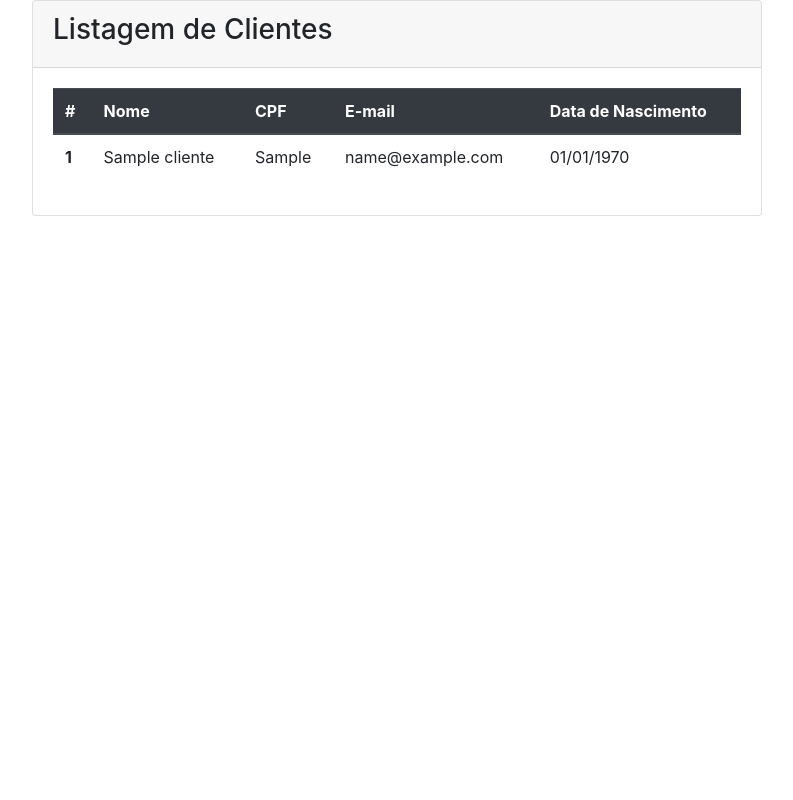
After one commit to UlissesRibeiro/estacio_php_banco, a PHP site: page /lista.php in a window 1280 px wide. The commit adds this page. Shown: the whole page, without its empty margins (53-846 px from the left). Run offline with PHP 8.4, Linux system fonts and the light colour scheme; tables that the repository leaves empty or names only in its code hold one stand-in row (values such as "Sample post").

Commit message:
termino do projeto

```diff
--- a/cfg/conecta.php
+++ b/cfg/conecta.php
@@ -1,10 +1,17 @@
 <?php
 
-$conn = new mysqli("localhost","root","ragnarok0","estacio");
+/***CONEXÃO COM O BD ***/
+//Constantes para armazenamento das variáveis de conexão.
+define('HOST', 'localhost');
+define('PORT', '3306');
+define('DBNAME', 'estacio');
+define('USER', 'root');
+define('PASSWORD', 'ragnarok0');
 
-if($conn->connect_error){
-    echo "Erro :" .$conn->connect_error;
-}
-else{
-    echo "Conexão efetuada com sucesso!";
-}
+try {
+    $conn = new PDO("mysql:host=". HOST . ";port=".PORT.";dbname=" . DBNAME . ";user=" . USER . ";password=" . PASSWORD);
+    //echo "Connected successfully";
+    }
+    catch (PDOException $e) {
+        //echo 'A conexão falhou e retorno a seguinte mensagem de erro: ' . $e->getMessage();
+    }
--- /dev/null
+++ b/lista.php
@@ -0,0 +1,66 @@
+<?php
+
+include_once 'cfg/conecta.php';
+
+/***PREPARAÇÃO E INSERÇÃO NO BANCO DE DADOS ***/
+$instrucaoSQL = "Select id_cliente, nome_cliente, cpf_cliente, email_cliente, data_nascimento_cliente From cliente";
+$resultSet = $conn->query($instrucaoSQL);
+?>
+
+<html>
+        <head>
+        <title>Formulário HTML - Cadastro de Clientes</title>
+        <meta charset="utf-8">
+        <meta http-equiv="X-UA-Compatible" content="IE=edge">
+        <meta name="viewport" content="width=device-width, initial-scale=1.0">
+        <!-- Bootstrap -->
+        <link href="https://stackpath.bootstrapcdn.com/bootstrap/4.5.0/css/bootstrap.min.css" rel="stylesheet" />
+    </head>
+<body>
+    <div class="container">
+        <div class="row">
+            <div class="col-md-12">
+                <div class="row">
+                    <div class="col-md-8">
+                        <div class="card">
+                            <div class="card-header">
+                                <h3>Listagem de Clientes</h3>
+                            </div>
+                        <div class="card-body">
+                            <table class="table">
+                                <thead class="thead-dark">
+                                    <tr>
+                                        <th scope="col">#
+                                        <th scope="col">Nome
+                                        <th scope="col">CPF
+                                        <th scope="col">E-mail
+                                        <th scope="col">Data de Nascimento
+                                    </tr>
+                                </thead>
+                            <tbody>
+<?php
+    while ($row = $resultSet->fetch(PDO::FETCH_ASSOC)):
+?>
+                            <tr>
+                                <th scope="row"><?php echo $row['id_cliente']; ?></th>
+                                <td><?php echo $row['nome_cliente']; ?></td>
+                                <td><?php echo preg_replace("/(\d{3})(\d{3})(\d{3})(\d{2})/", "\$1.\$2.\$3-\$4", $row['cpf_cliente']); ?></td>
+                                <td><?php echo $row['email_cliente']; ?></td>
+                                <td><?php echo date('d/m/Y', strtotime($row['data_nascimento_cliente'])); ?></td>
+                            </tr>
+<?php
+endwhile;
+?>
+                            </tbody>
+                            </table>
+                        </div>
+                    </div>
+                </div>
+            </div>
+        </div>
+    </div>
+    </div>
+    <script src="https://code.jquery.com/jquery-3.5.1.min.js">
+    <script src="https://stackpath.bootstrapcdn.com/bootstrap/4.5.0/js/bootstrap.min.js">
+</body>
+</html>
```
Also changed, not shown: cadastra.php (+37 -2 lines), index.php (+4 -4 lines).
